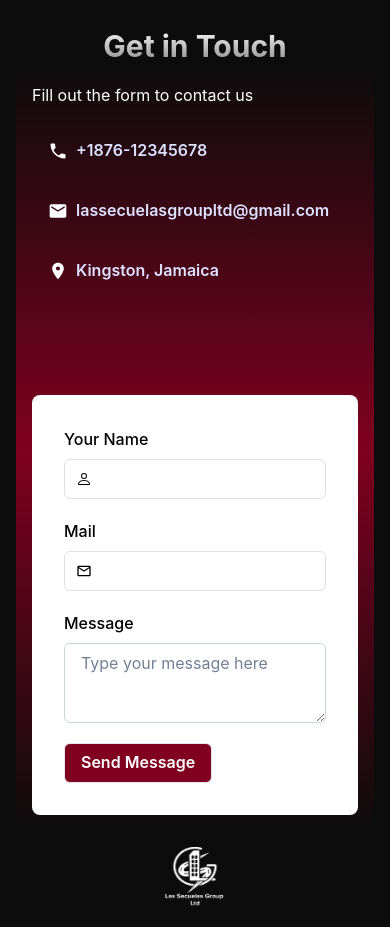
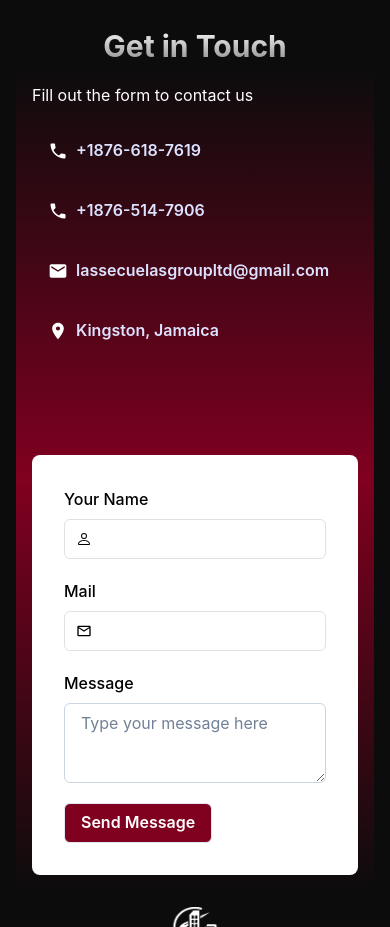
Before and after one commit to dscotland/lsg-landing-page, a Next.js app: page / in a window 390 px wide. Shown: the part 2380-3307 px from the top of the page. Built offline with nearby package versions, Linux system fonts and the light colour scheme.

Commit message:
feat: contact-us 1. updated phone numbers in contact-us section

```diff
--- a/src/components/Contact_Us_Form.tsx
+++ b/src/components/Contact_Us_Form.tsx
@@ -55,7 +55,16 @@ import {
                           color="#DCE2FF"
                           _hover={{}}
                           leftIcon={<MdPhone color="white" size="20px" />}>
-                          +1876-12345678
+                          +1876-618-7619
+                        </Button>
+                        <Button
+                          size="md"
+                          height="48px"
+                          variant="ghost"
+                          color="#DCE2FF"
+                          _hover={{}}
+                          leftIcon={<MdPhone color="white" size="20px" />}>
+                          +1876-514-7906
                         </Button>
                         <Button
                           size="md"
```
